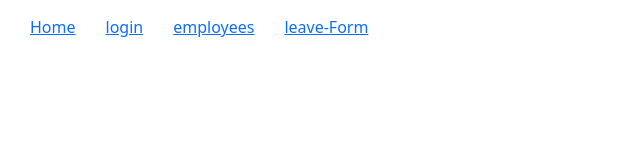
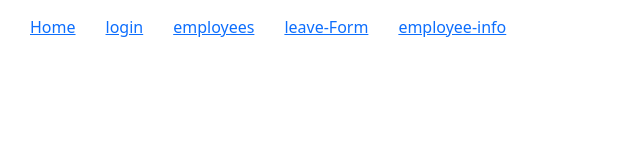
Before and after one commit to bhautikn/EmployeeManagement, an Angular app in the folder registration-app/: page / in a window 1280 px wide. Shown: the top 160 px of the page, without its empty margins (0-640 px from the left). Built offline with nearby package versions, Linux system fonts and the light colour scheme.

Commit message:
employ info

```diff
--- a/registration-app/src/app/app.component.html
+++ b/registration-app/src/app/app.component.html
@@ -4,6 +4,8 @@
         <li><a routerLink="/login">login</a></li>
         <li><a routerLink="/admin/employees">employees</a></li>
         <li><a routerLink="/employees/leave-form">leave-Form</a></li>
+        <li><a routerLink="admin/employees/:id">employee-info</a></li>
+
     </ul>
 </nav>
 <router-outlet></router-outlet>
--- a/registration-app/src/app/emp-info/emp-info.component.css
+++ b/registration-app/src/app/emp-info/emp-info.component.css
@@ -178,7 +178,7 @@
 }
 
 .page-header {
-    background: linear-gradient(rgba(0, 0, 0, .1), rgba(0, 0, 0, .1)), url(../img/carousel-1.jpg) center center no-repeat;
+    /* background: linear-gradient(rgba(0, 0, 0, .1), rgba(0, 0, 0, .1)), url(../img/carousel-1.jpg) center center no-repeat; */
     background-size: cover;
 }
 
@@ -205,7 +205,7 @@
 
 /*** About ***/
 .about {
-    background: linear-gradient(rgba(0, 0, 0, .1), rgba(0, 0, 0, .1)), url(../img/about.jpg) left center no-repeat;
+    /* background: linear-gradient(rgba(0, 0, 0, .1), rgba(0, 0, 0, .1)), url(../img/about.jpg) left center no-repeat; */
     background-size: cover;
 }
 
--- a/registration-app/src/app/emp-info/emp-info.component.ts
+++ b/registration-app/src/app/emp-info/emp-info.component.ts
@@ -7,4 +7,5 @@ import { Component } from '@angular/core';
 })
 export class EmpInfoComponent {
 
+
 }
```
Also changed, not shown: registration-app/src/app/emp-info/digital-marketing-html-template.jpg (added).
